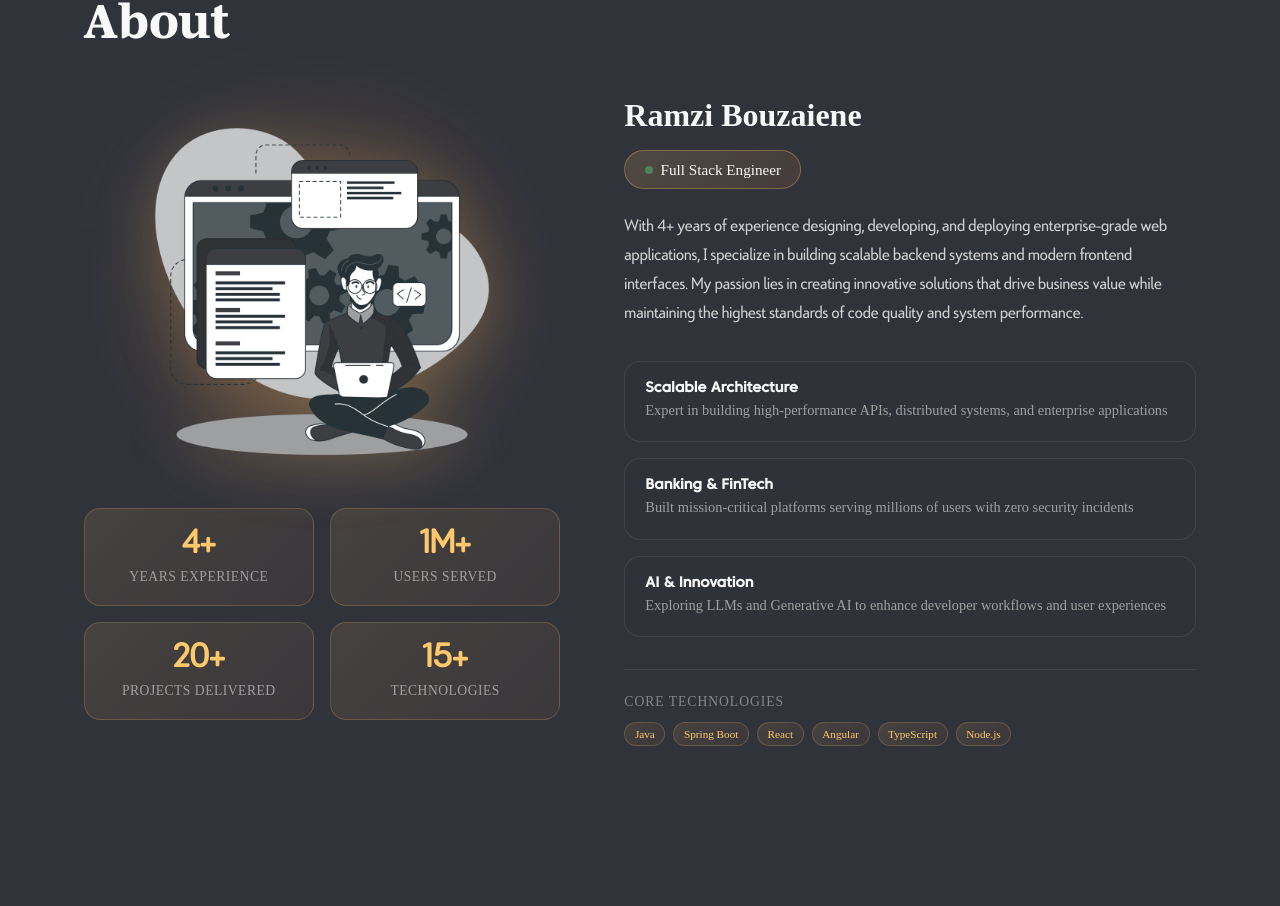
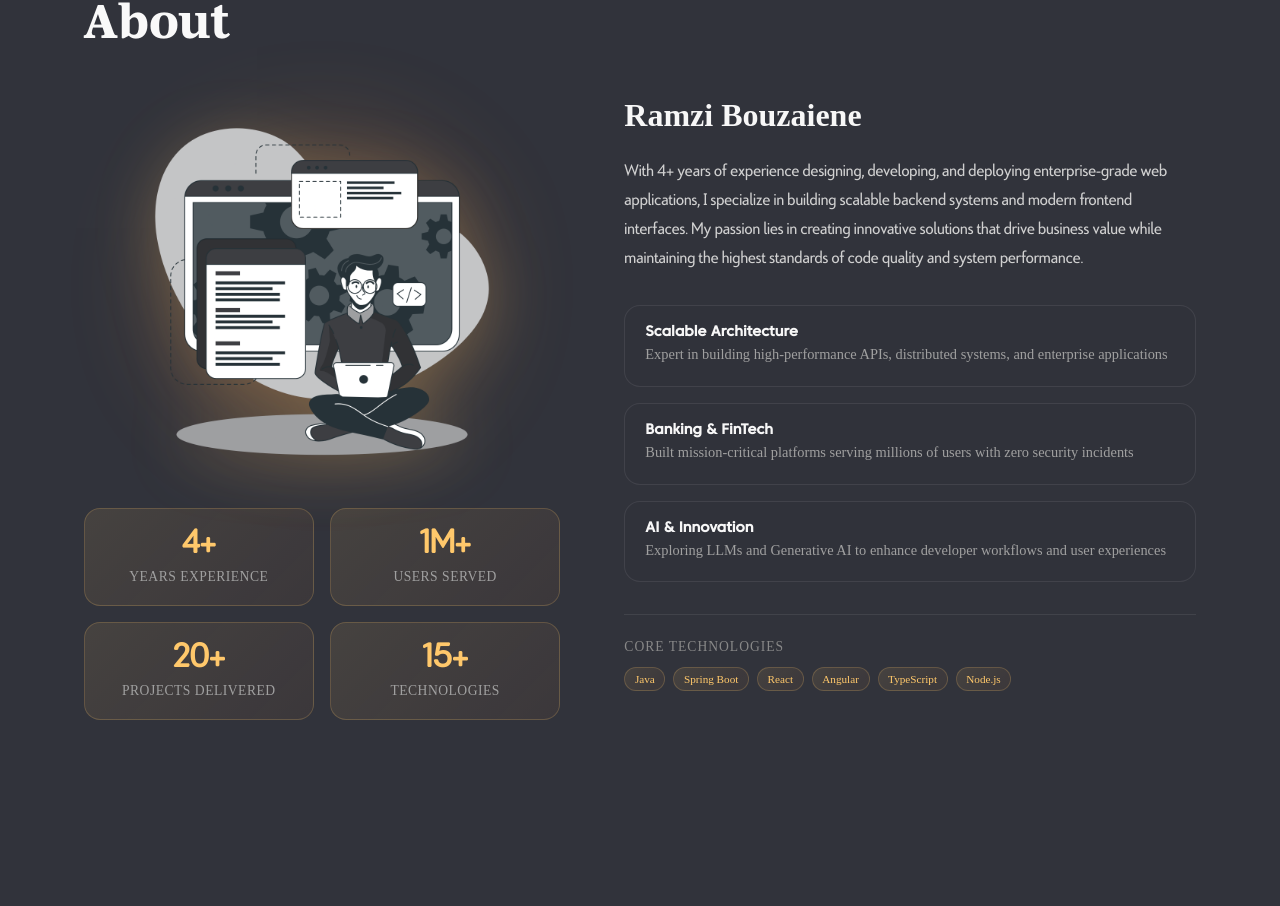
Before and after one commit to ramzi-bouzaiene/My-Portfolio-V2, a React (Vite) app: page / in a window 1280 px wide. Shown: the part 883-1789 px from the top of the page. Built offline with nearby package versions, Linux system fonts and the light colour scheme; no server answers.

Commit message:
update about section

```diff
--- a/src/pages/About/About.tsx
+++ b/src/pages/About/About.tsx
@@ -64,10 +64,6 @@ export const About = () => {
         <div className={styles.rightColumn} data-aos="fade-left" data-aos-duration="1000">
           <div className={styles.introBox}>
             <h2 className={styles.name}>{t('about.name')}</h2>
-            <div className={styles.roleTag}>
-              <span className={styles.roleDot}></span>
-              {t('about.highlight')}
-            </div>
           </div>
 
           <p className={styles.aboutPara}>
```
